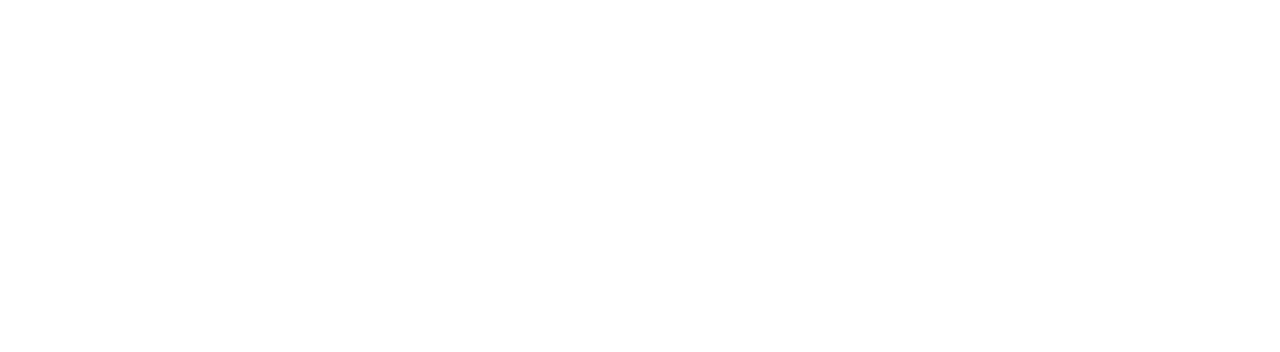
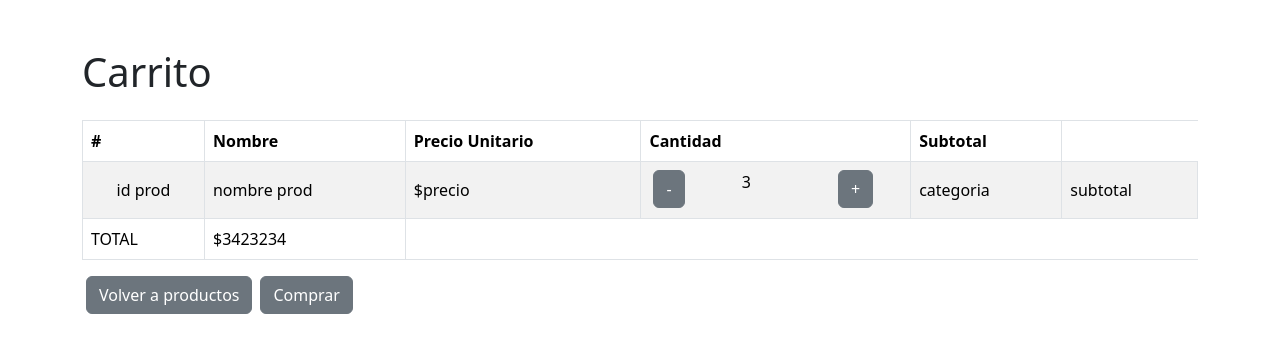
Before and after one commit to maurigm/ProyectoFinalFront, a React (Vite) app: page / in a window 1280 px wide. Before the commit this address had no page. Shown: the top 352 px of the page. Built offline with nearby package versions, Linux system fonts and the light colour scheme.

Commit message:
se agregaron los componentes carte y tabla de productos sin su funcionalidad

```diff
--- a/src/App.jsx
+++ b/src/App.jsx
@@ -1,6 +1,8 @@
 import "bootstrap/dist/css/bootstrap.min.css";
 import { BrowserRouter, Routes, Route } from "react-router-dom";
-import ListProdutcs from "./Components/Page/Products/productcard";
+//import ProductPage from "./Components/Page/Products/productpage";
+ import Cart from "./Components/Page/Cart/Cart";
+// import Buy from "./Components/Page/Cart/Buy";
 
 function App() {
   return (
@@ -8,10 +10,9 @@
     <div>
       <BrowserRouter>
       <main>
-        <Routes>
-          <Route exact path="/product/card" element={<ListProdutcs />} />
-      {/* aqui se van a subir los cambios anntes de enviarlos a produccion */}
-        </Routes>
+        {/* <ProductPage/> */}
+        <Cart/>
+        {/* <Buy/> */}
       </main>
       </BrowserRouter>
     </div>
--- /dev/null
+++ b/src/Components/Page/Cart/Buy.jsx
@@ -0,0 +1,11 @@
+
+
+const Buy = () => {
+  return (
+    <div>
+
+    </div>
+  );
+};
+
+export default Buy;
--- /dev/null
+++ b/src/Components/Page/Cart/Cart.jsx
@@ -0,0 +1,48 @@
+import { Col, Container, Row, Table } from "react-bootstrap";
+import Button from 'react-bootstrap/Button';
+
+function Cart(props) {
+  return (
+    <Container className="py-5">
+        <div className="d-flex align-items-center justify-content-between">
+          <h1>Carrito</h1>
+        </div>
+        <Table striped bordered hover responsive className="align-middle mt-3">
+          <thead>
+            <tr>
+              <th>#</th>
+              <th>Nombre</th>
+              <th>Precio Unitario</th>
+              <th>Cantidad</th>
+              <th>Subtotal</th>
+            </tr>
+          </thead>
+          <tbody>
+            <tr>
+              <td className="text-center">id prod</td>
+              <td>nombre prod</td>
+              <td>$precio</td>
+              <td>
+                <Row>
+                  <Col><Button variant="secondary" className=" mx-1 text-decoration-none text-center">-</Button></Col>
+                  <Col><p>3</p></Col>
+                  <Col><Button variant="secondary" className=" mx-1 text-decoration-none text-center">+</Button></Col>
+                </Row>
+              </td>
+              <td>categoria</td>
+              <td>subtotal</td>
+            </tr>
+            <tr>
+              <td>TOTAL</td>
+              <td>$3423234</td>
+            </tr>
+          </tbody>
+        </Table>
+          <Button variant="secondary" className=" mx-1 text-decoration-none text-center">Volver a productos</Button>
+        <Button variant="secondary" className=" mx-1 text-decoration-none text-center">Comprar</Button>
+
+      </Container>
+  );
+}
+
+export default Cart;
```
Also changed, not shown: src/Components/Page/Products/productpage.jsx (+104 -0 lines), 1 other file (tests, documents, lock files or other folders).
